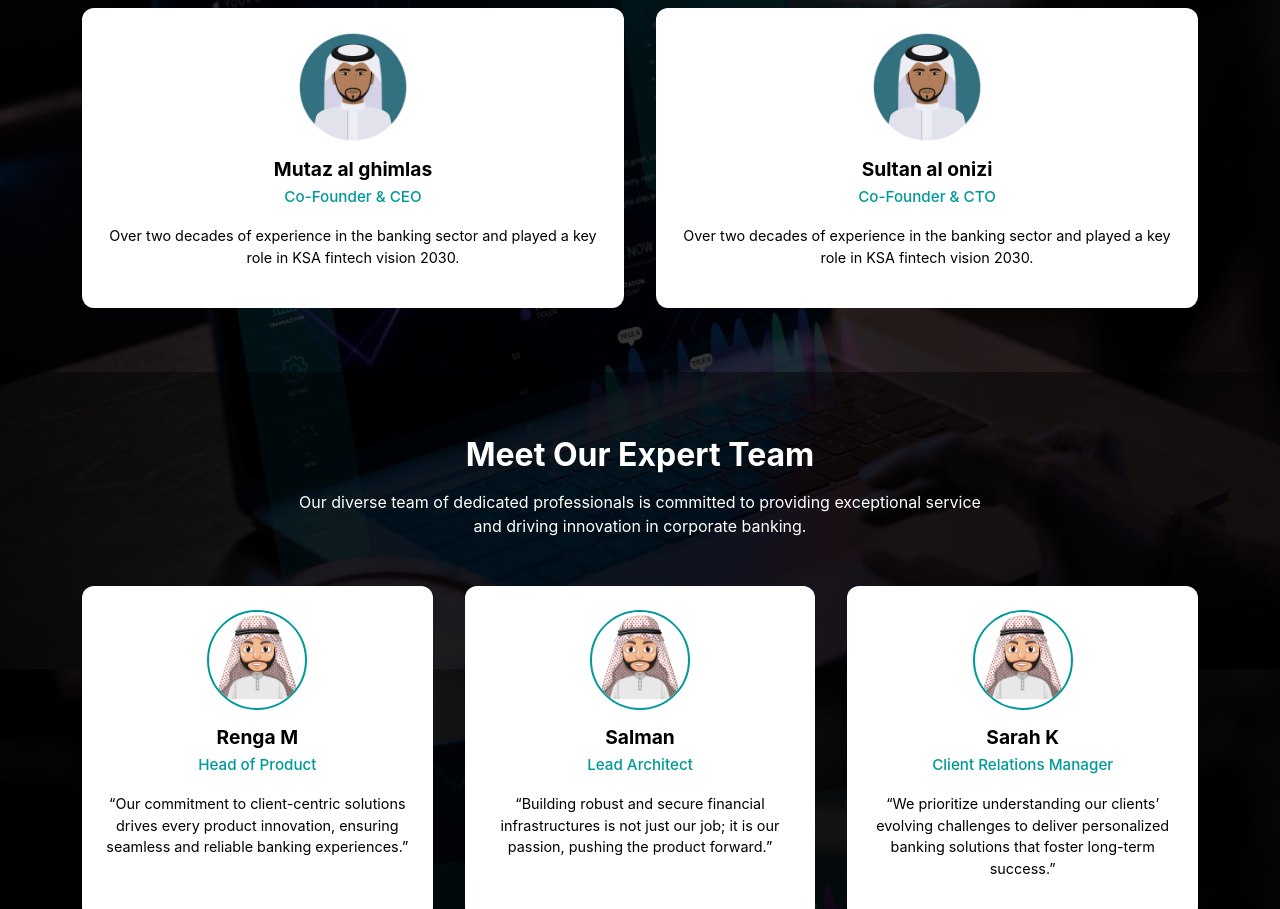
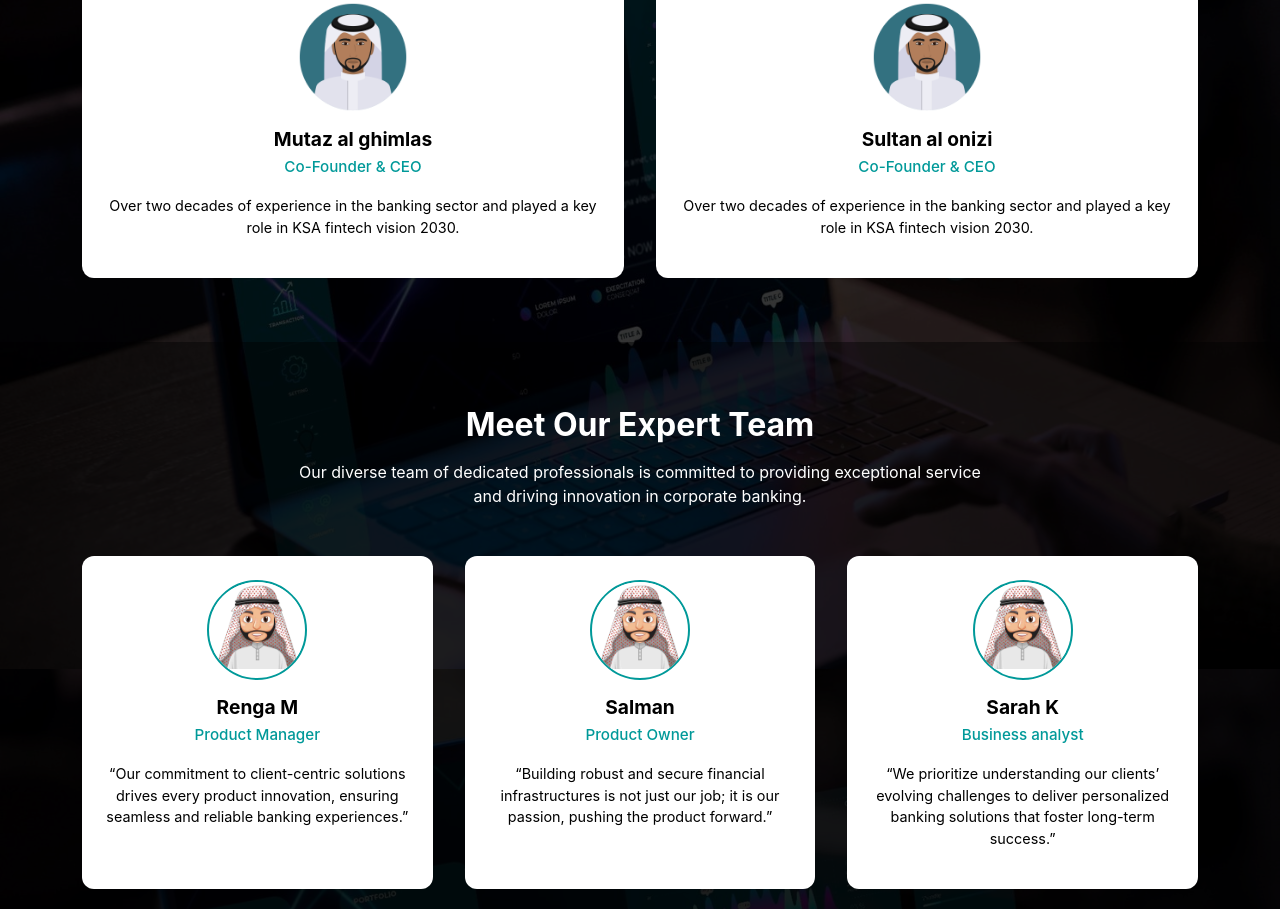
Before and after one commit to rajpraveen1721/fintech, a React (Vite) app: page / in a window 1280 px wide. Shown: the part 1891-2800 px from the top of the page. Built offline with nearby package versions, Linux system fonts and the light colour scheme.

Commit message:
latest changes

```diff
--- a/src/pages/Home.scss
+++ b/src/pages/Home.scss
@@ -394,6 +394,7 @@
 
   .footer .footer-container {
     gap: 1rem;
+    flex-direction: column;
   }
 
   .footer .footer-links {
@@ -434,18 +435,19 @@
 .footer {
   background: #ffffff;
   color: #000000;
-  padding: 3rem 0 1rem 0;
+  padding: 1rem 0;
   text-align: center;
 
   .footer-container {
     display: flex;
-    flex-direction: column;
+    justify-content: space-between;
     align-items: center;
-    gap: 1.5rem;
+    gap: 1rem;
   }
 
   .footer-links {
     display: flex;
+    flex-direction: row;
     gap: 2rem;
 
     a {
@@ -493,7 +495,7 @@
 
   .footer-copy {
     font-size: 0.85rem;
-    margin-top: 1rem;
+    margin: 0;
   }
 }
 
@@ -605,7 +607,6 @@
 /* Navbar */
 .home-navbar {
   width: 100%;
-  padding: 15px 20px;
   animation: fadeDown 0.6s ease forwards;
   margin-bottom: 30px;
   position: relative;
@@ -711,7 +712,7 @@
 
       &:hover {
         background: #fff !important;
-        color: #009999 !important;
+        color: #004d4d !important;
       }
     }
   }
--- a/src/pages/Home.tsx
+++ b/src/pages/Home.tsx
@@ -262,7 +262,7 @@ const Home: React.FC = () => {
                 <img src={peopleImg} alt="Founder 2" />
               </div>
               <h5 className="profile-name">Sultan al onizi</h5>
-              <p className="profile-role">Co-Founder & CTO</p>
+              <p className="profile-role">Co-Founder & CEO</p>
               <p className="profile-desc">
                 Over two decades of experience in the banking sector and played a key role in KSA fintech vision 2030.
               </p>
@@ -288,7 +288,7 @@ const Home: React.FC = () => {
                 <img src={teamImg} alt="Team Member 1" />
               </div>
               <h5 className="profile-name">Renga M</h5>
-              <p className="profile-role">Head of Product</p>
+              <p className="profile-role">Product Manager</p>
               <p className="profile-desc">
                 “Our commitment to client-centric solutions drives every product
                 innovation, ensuring seamless and reliable banking experiences.”
@@ -300,7 +300,7 @@ const Home: React.FC = () => {
                 <img src={teamImg} alt="Team Member 2" />
               </div>
               <h5 className="profile-name">Salman</h5>
-              <p className="profile-role">Lead Architect</p>
+              <p className="profile-role">Product Owner</p>
               <p className="profile-desc">
                 “Building robust and secure financial infrastructures is not
                 just our job; it is our passion, pushing the product forward.”
@@ -312,7 +312,7 @@ const Home: React.FC = () => {
                 <img src={teamImg} alt="Team Member 3" />
               </div>
               <h5 className="profile-name">Sarah K</h5>
-              <p className="profile-role">Client Relations Manager</p>
+              <p className="profile-role">Business analyst</p>
               <p className="profile-desc">
                 “We prioritize understanding our clients’ evolving challenges to
                 deliver personalized banking solutions that foster long-term
```
